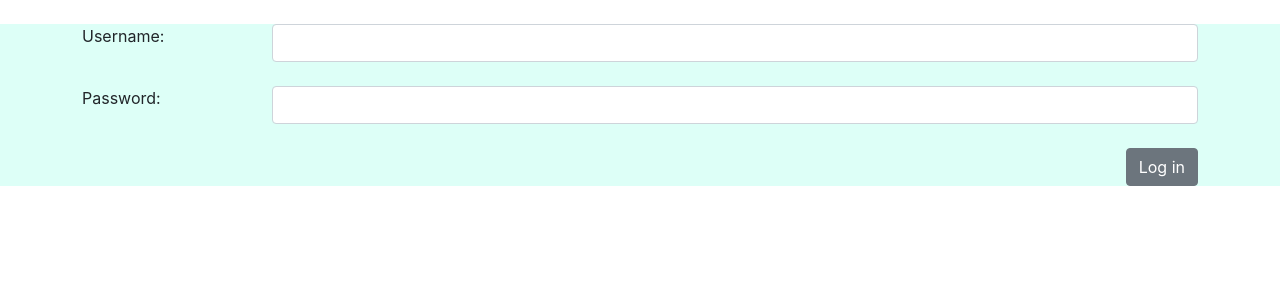
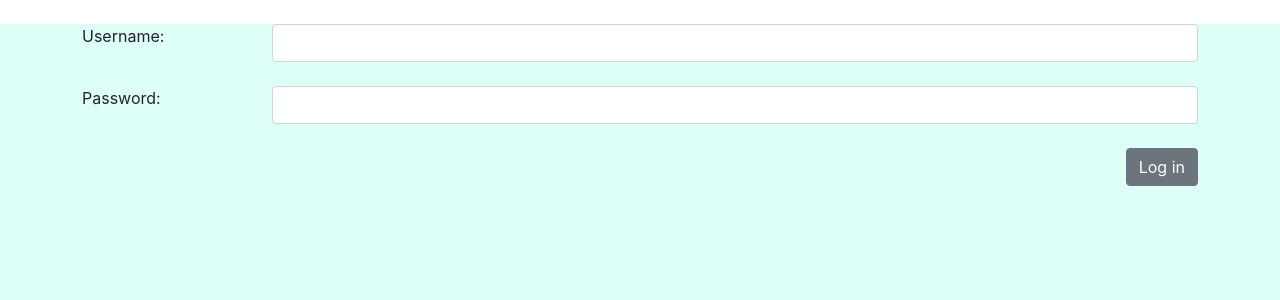
Before and after one commit to whysgai/CS7580_JobsApp, a React (Create React App) app: page / in a window 1280 px wide. Shown: the top 300 px of the page. Built offline with nearby package versions, Linux system fonts and the light colour scheme.

Commit message:
style: Add background color to jobs list

```diff
--- a/src/styles/styles.css
+++ b/src/styles/styles.css
@@ -1,3 +1,8 @@
 .canvas {
     background-color: #ddfff7;
+    height: 100vh;
 }
+
+.jobs {
+    height: 100%;
+}
```
